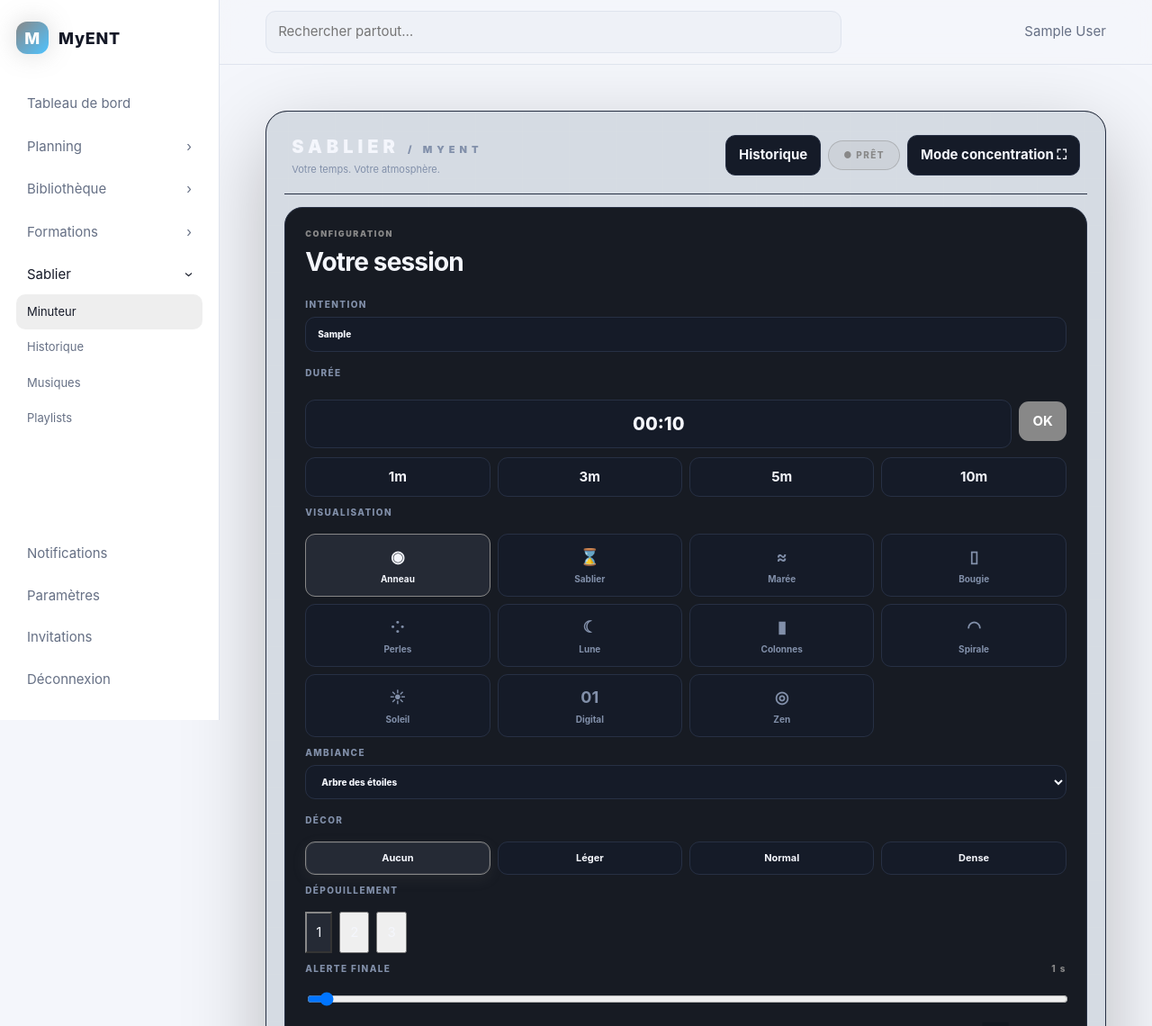
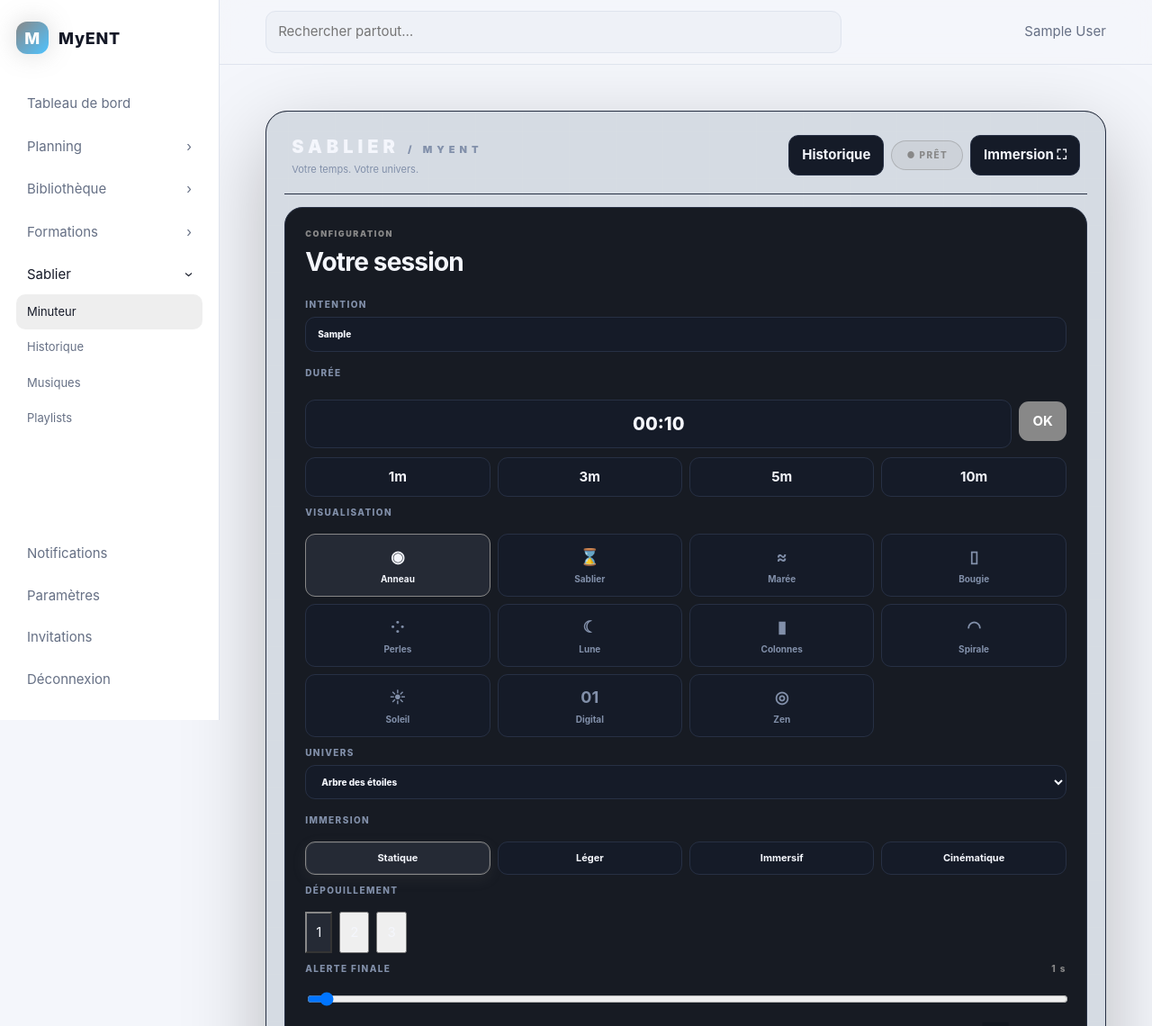
Before and after one commit to beaudelaire1/ENT, a Django app: page /sablier/ in a window 1280 px wide. Shown: the top 1140 px of the page at 90% size. Run offline with Django 5.2, Linux system fonts and the light colour scheme; a user stored in the database is signed in; tables that the repository leaves empty hold one stand-in row (values such as "Sample post"); grey boxes marked "Sample" are stand-in pictures; data that the repository does not hold is empty; parts of the project's set-up code (start-up, migrations or seed data) failed here and were passed over.

Commit message:
Présenter Sablier comme un choix d’univers immersifs

```diff
--- a/src/templates/sablier/home.html
+++ b/src/templates/sablier/home.html
@@ -6,16 +6,12 @@
 <div class="focus-app" id="focus-app"
      data-user="{{ user.pk }}" data-total="{{ initial_seconds }}" data-mode="{{ preference.mode }}"
      data-ambience="{{ preference.ambience }}" data-warning="{{ preference.warning_seconds }}"
-     data-focus-level="{{ preference.focus_level }}" data-decor-density="{{ preference.decor_density }}" data-saved-at="{{ saved_at }}"
+     data-focus-level="{{ preference.focus_level }}" data-decor-density="{{ preference.decor_density }}" data-saved-at="{{ saved_at }}:u2"
      data-end-sound="{{ preference.end_sound_enabled|yesno:'true,false' }}"
      data-log-url="{% url 'sablier:log_session' %}" data-csrf="{{ csrf_token }}"
      data-contextual="{{ contextual_launch|yesno:'true,false' }}" data-return-url="{{ return_to }}"
-     {% comment %}
-       La couleur n'est plus posée en inline : elle écrasait l'ambiance, l'alerte finale
-       et la couleur de fin, qu'aucune règle de feuille de style ne pouvait plus atteindre.
-     {% endcomment %}
      style="{% if preference.custom_accent %}--focus-user-accent:{{ preference.accent_color }};{% endif %}{% if preference.background_image %}--focus-image:url('{{ preference.background_image.url }}');{% endif %}">
-  <header class="focus-header"><div><p class="focus-brand">SABLIER <span>/ MYENT</span></p><p class="focus-tagline">Votre temps. Votre atmosphère.</p></div><div class="focus-header-actions"><a class="focus-button" href="{% url 'sablier:sessions' %}">Historique</a><a class="focus-button" id="return-after-session" href="{{ return_to }}" hidden>Revenir à la compétence</a><span class="live-chip" id="live-chip">● PRÊT</span><button class="focus-button" type="button" id="scene-button">Mode concentration ⛶</button></div></header>
+  <header class="focus-header"><div><p class="focus-brand">SABLIER <span>/ MYENT</span></p><p class="focus-tagline">Votre temps. Votre univers.</p></div><div class="focus-header-actions"><a class="focus-button" href="{% url 'sablier:sessions' %}">Historique</a><a class="focus-button" id="return-after-session" href="{{ return_to }}" hidden>Revenir à la compétence</a><span class="live-chip" id="live-chip">● PRÊT</span><button class="focus-button" type="button" id="scene-button">Immersion ⛶</button></div></header>
   <div class="focus-layout">
     <aside class="focus-sidebar" id="focus-sidebar">
       <p class="focus-eyebrow">CONFIGURATION</p><h1>Votre session</h1>
@@ -23,8 +19,8 @@
       <label>DURÉE</label><div class="duration-row"><input id="duration-input" value="{{ initial_duration }}" inputmode="numeric"><button class="focus-button primary" id="apply-duration" type="button">OK</button></div>
       <div class="preset-row"><button data-preset="1">1m</button><button data-preset="3">3m</button><button data-preset="5">5m</button><button data-preset="10">10m</button></div>
       <label>VISUALISATION</label><div class="mode-grid"><button data-mode="ring">◉<span>Anneau</span></button><button data-mode="hourglass">⌛<span>Sablier</span></button><button data-mode="wave">≈<span>Marée</span></button><button data-mode="candle">▯<span>Bougie</span></button><button data-mode="beads">⁘<span>Perles</span></button><button data-mode="moon">☾<span>Lune</span></button><button data-mode="bars">▮<span>Colonnes</span></button><button data-mode="spiral">◠<span>Spirale</span></button><button data-mode="sun">☀<span>Soleil</span></button><button data-mode="digital">01<span>Digital</span></button><button data-mode="zen">◎<span>Zen</span></button></div>
-      <label>AMBIANCE<select id="ambience-select">{% for value,label in ambience_choices %}<option value="{{ value }}" {% if preference.ambience == value %}selected{% endif %}>{{ label }}</option>{% endfor %}</select></label>
-      <label>DÉCOR</label><div class="decor-levels" role="group" aria-label="Densité du décor"><button type="button" data-decor="0" aria-pressed="false">Aucun</button><button type="button" data-decor="1" aria-pressed="false">Léger</button><button type="button" data-decor="2" aria-pressed="false">Normal</button><button type="button" data-decor="3" aria-pressed="false">Dense</button></div><label>DÉPOUILLEMENT</label><div class="focus-levels"><button data-level="1">1</button><button data-level="2">2</button><button data-level="3">3</button></div>
+      <label>UNIVERS<select id="ambience-select">{% for value,label in ambience_choices %}<option value="{{ value }}" {% if preference.ambience == value %}selected{% endif %}>{{ label }}</option>{% endfor %}</select></label>
+      <label>IMMERSION</label><div class="decor-levels" role="group" aria-label="Niveau d’immersion"><button type="button" data-decor="0" aria-pressed="false">Statique</button><button type="button" data-decor="1" aria-pressed="false">Léger</button><button type="button" data-decor="2" aria-pressed="false">Immersif</button><button type="button" data-decor="3" aria-pressed="false">Cinématique</button></div><label>DÉPOUILLEMENT</label><div class="focus-levels"><button data-level="1">1</button><button data-level="2">2</button><button data-level="3">3</button></div>
       <label>ALERTE FINALE <output id="warning-output">{{ preference.warning_seconds }} s</output><input id="warning-slider" type="range" min="10" max="180" step="10" value="{{ preference.warning_seconds }}"></label>
       {% if competencies %}
         <label>COMPÉTENCE TRAVAILLÉE
@@ -46,7 +42,7 @@
     </aside>
     <section class="focus-stage" id="focus-stage">
       <canvas class="decor-canvas" id="decor-canvas" aria-hidden="true"></canvas>
-      <div class="stage-status"><span id="session-status">● PRÊT</span><span id="ambience-status">CONCENTRATION · FOCUS 2</span></div>
+      <div class="stage-status"><span id="session-status">● PRÊT</span><span id="ambience-status">ARBRE DES ÉTOILES · FOCUS 2</span></div>
       <p class="stage-intention" id="stage-intention">SESSION DE CONCENTRATION</p>
       <div class="visual-wrap" id="visual-wrap" data-mode="{{ preference.mode }}">
         <canvas id="timer-canvas" aria-hidden="true"></canvas>
```
